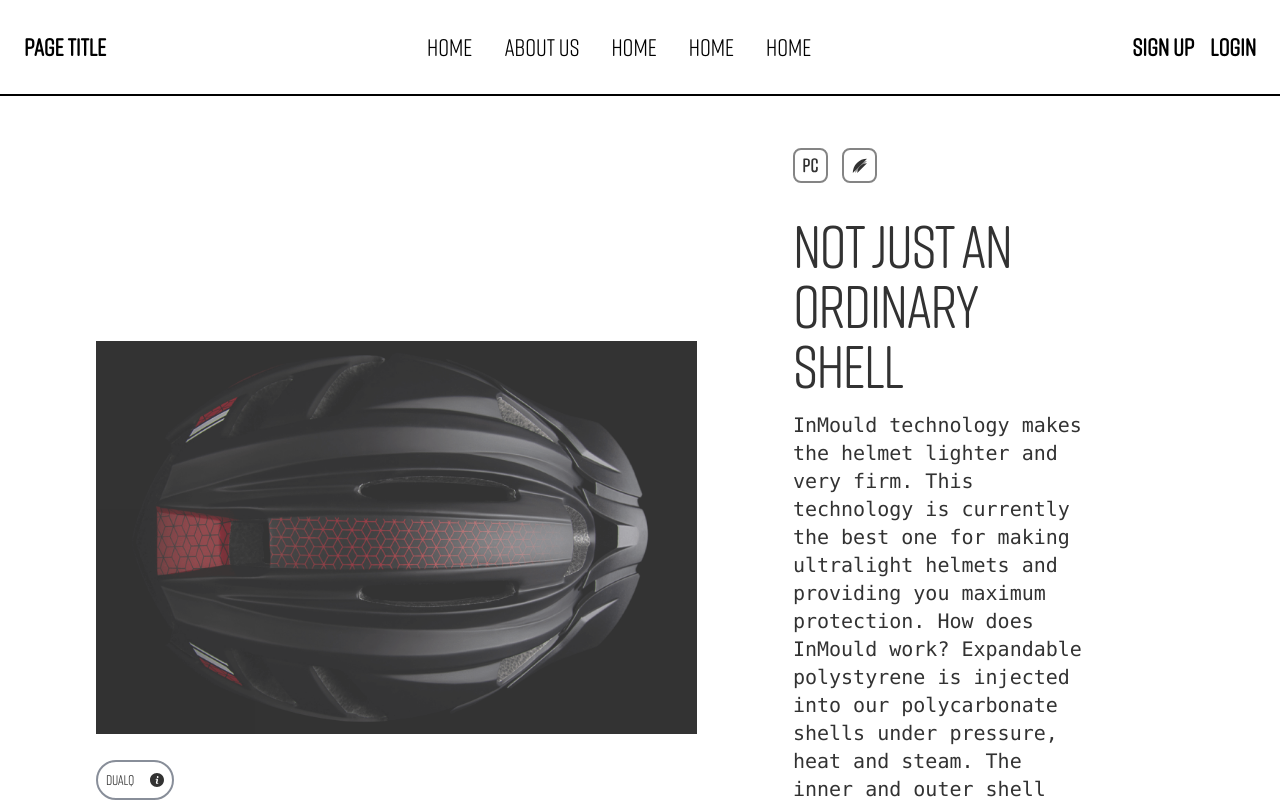
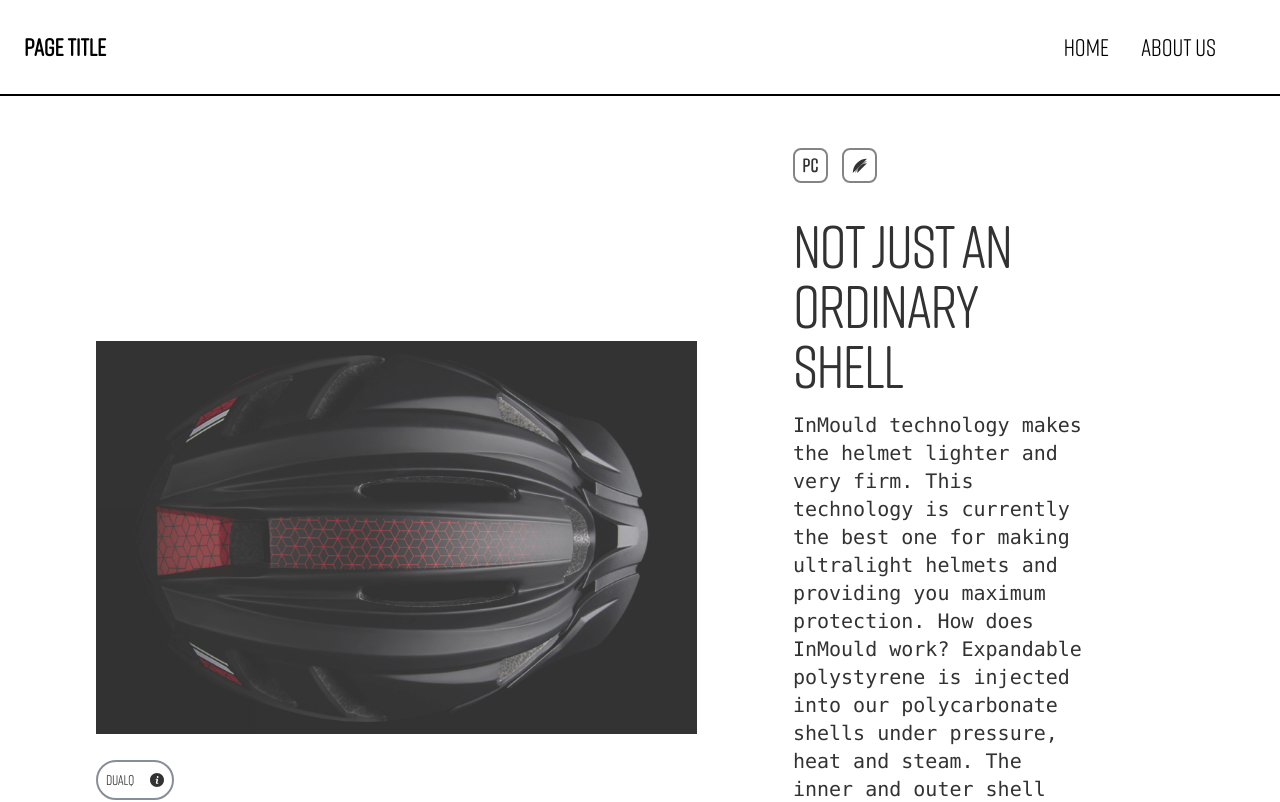
Before and after one commit to Recursive-Solutions-LLC/LandHelmet, a Next.js app: page / in a window 1280 px wide. Shown: the top 802 px of the page. Built offline with nearby package versions, Linux system fonts and the light colour scheme.

Commit message:
LH-4 Create HeaderNav Component

```diff
--- a/src/app/components/layout/Header.tsx
+++ b/src/app/components/layout/Header.tsx
@@ -2,19 +2,29 @@
 import Link from "next/link"
 import { Popover, Transition } from "@headlessui/react"
 import { Bars3Icon, XMarkIcon } from "@heroicons/react/16/solid";
-import { Fragment } from "react";
+import { FC, Fragment } from "react";
+import HeaderNavItem from "../model/HeaderNavItem";
+import { NavItems, SubNavItems } from "../model/NavItem";
 
-const Header = () => {
+interface HeaderProps {
+    navItems: NavItems[];
+    subNavItems: SubNavItems[][];
+  }
+
+
+const Header: FC<HeaderProps> = ({ navItems, subNavItems }) => {
     return (
-        <Popover className={"font-custom text-[#000] container mx-auto flex items-center border-b-2 border-black text-2xl px-6 py-2 h-24 mb-8 z-999"}>
+        <Popover className={"font-custom text-[#000] container mx-auto flex justify-between items-center border-b-2 border-black text-2xl px-6 py-2 h-24 mb-8 z-1"}>
             <h1 className="font-bold">Page Title</h1>
             <div className="grow">
-                <div className="hidden md:flex items-center justify-center gap-2 md:gap-8">
-                    <Link href="/">Home</Link>
-                    <Link href="/about-us">About Us</Link>
-                    <Link href="/">Home</Link>
-                    <Link href="/">Home</Link>
-                    <Link href="/">Home</Link>
+                <div className="hidden md:flex items-center justify-end mr-10 gap-2 md:gap-8">
+                    {navItems.map((navItem, index) => (
+                        <HeaderNavItem
+                            key={index}
+                            navItem={navItem}
+                            subNavItems={subNavItems[index] || []}
+                        />
+                    ))}
                 </div>
             </div>
             <div className="flex grow items-center justify-end md:hidden">
@@ -38,7 +48,7 @@ const Header = () => {
                 leaveTo="opacity-0 scale-95"
             >
                 <Popover.Panel focus className="absolute inset-x-0 top-0 right-0 origin-top-right transform p-2
-                transition md:hidden block opacity-100 z-998">
+                transition md:hidden block opacity-100">
                     <div className="rounded-lg bg-[#fff] shadow-lg ring-1  divide-y-2 opacity-100 block
                     divide-gray-50">
                         <div className="px-5 pt-5 pb-6 opacity-100">
@@ -55,35 +65,19 @@ const Header = () => {
                             </div>
                             <div className="mt-6 opacity-100">
                                 <nav className="grid gap-y-8">
-                                    <Link href="/" className="text-black focus:outline-none focus:ring-2 focus:ring-inset focus:ring-gray-500 px-2">Home</Link>
-                                    <Link href="/" className="text-black focus:outline-none focus:ring-2 focus:ring-inset focus:ring-gray-500 px-2">Home</Link>
-                                    <Link href="/" className="text-black focus:outline-none focus:ring-2 focus:ring-inset focus:ring-gray-500 px-2">Home</Link>
-                                    <Link href="/" className="text-black focus:outline-none focus:ring-2 focus:ring-inset focus:ring-gray-500 px-2">Home</Link>
-                                    <Link href="/" className="text-black focus:outline-none focus:ring-2 focus:ring-inset focus:ring-gray-500 px-2">Home</Link>
+                                    {navItems.map((navItem, index) => (
+                                        <HeaderNavItem
+                                            key={index}
+                                            navItem={navItem}
+                                            subNavItems={subNavItems[index] || []}
+                                        />
+                                    ))}
                                 </nav>
-                            </div>
-                            <div className="mt-6 flex flex-col items-center gap-2 opacity-100">
-                                <Link href="register" className="rounded-md bg-[#fff] px-4 py-2 text-sm font-medium text-black md:text-xl w-full border-2
-                                focus:outline-none focus:ring-2 focus:ring-inset focus:ring-gray-500">
-                                    Sign up
-                                </Link>
-                                <Link href="register" className="rounded-md bg-gray-500 px-4 py-2 text-sm font-medium md:text-xl w-full
-                                focus:outline-none focus:ring-2 focus:ring-inset focus:ring-gray-500">
-                                    Login
-                                </Link>
                             </div>
                         </div>
                     </div>
                 </Popover.Panel>
             </Transition>
-            <div className="hidden md:block">
-                <Link href="register" className="mr-4 font-bold">
-                    Sign up
-                </Link>
-                <Link href="register" className="font-bold">
-                    Login
-                </Link>
-            </div>
         </Popover>
     );
 };
--- /dev/null
+++ b/src/app/components/model/HeaderNavItem.tsx
@@ -0,0 +1,29 @@
+"use client";
+import { useState } from 'react';
+import { NavItems, SubNavItems } from "../model/NavItem";
+
+const HeaderNavItem = ({ navItem, subNavItems }: { navItem: NavItems; subNavItems: SubNavItems[] }) => {
+    const [isHovered, setIsHovered] = useState(false);
+    return (
+        <div className="z-1 relative group" onMouseEnter={() => setIsHovered(true)} onMouseLeave={() => setIsHovered(false)}>
+            <a href={navItem.link} className="hidden md:flex">
+                {navItem.title}
+            </a>
+            <a href={navItem.link} className="md:hidden block text-black focus:outline-none focus:ring-2 focus:ring-inset focus:ring-gray-500 px-2">
+                {navItem.title}
+            </a>
+            {subNavItems.length > 0 && (
+                <div
+                    className={`z-20 justify-left absolute top-full left-5 bg-white shadow-md p-2 w-5rem border-2 border-black ${isHovered ? 'block' : 'hidden'}`}
+                >
+                    {subNavItems.map((subNavItem, index) => (
+                        <div key={index} style={{ width: '7rem' }}>
+                            <a href={subNavItem.link} className='hidden md:flex'>{subNavItem.title}</a>
+                            <a href={subNavItem.link} className='md:hidden block text-black focus:outline-none focus:ring-2 focus:ring-inset focus:ring-gray-500 px-2'>{subNavItem.title}</a>
+                        </div>
+                    ))}
+                </div>
+            )}
+        </div>
+    );
+}; export default HeaderNavItem;
--- /dev/null
+++ b/src/app/components/model/NavItem.tsx
@@ -0,0 +1,9 @@
+export interface NavItems {
+  title: string;
+  link: string;
+}
+
+export interface SubNavItems {
+    title: string;
+    link: string;
+  }
--- a/src/app/page.tsx
+++ b/src/app/page.tsx
@@ -6,6 +6,7 @@ import Header from "../app/components/layout/Header";
 import Details from "../app/components/containers/Details";
 import Quote from "../app/components/containers/Quote";
 import { Product,DetailProps } from "../app/components/model/Product";
+import { NavItems, SubNavItems } from "./components/model/NavItem";
 
 export default function Home() {
   const variants = {
@@ -28,9 +29,24 @@ export default function Home() {
   }
 ]
 
+const navItems: NavItems []= [
+  { title: "Home", link: "/" },
+  { title: "About Us", link: "/about-us" },
+];
+
+const subNavItems:SubNavItems[][]= [
+  [
+      { title: "Sub Item 1", link: "/sub-item-1" },
+      { title: "Sub Item 2", link: "/sub-item-2" },
+  ],
+  [
+      { title: "Sub Item 3", link: "/sub-item-3" },
+      { title: "Sub Item 4", link: "/sub-item-4" },
+  ]
+];
   return (
     <>
-      <Header/>
+      <Header  navItems={navItems} subNavItems={subNavItems}/>
       <main className="flex min-h-screen flex-col items-center justify-between lg:px-24 px-10">
         <ShowCase title="NOT JUST AN ORDINARY SHELL" description="InMould technology makes the helmet lighter and very firm. This technology is currently the best one for making ultralight helmets and providing you maximum protection. How does InMould work? Expandable polystyrene is injected into our polycarbonate shells under pressure, heat and steam. The inner and outer shell are just one piece, they will not separate, so you can enjoy your ride to the fullest." image="/images/helmet-feature1@2x.png" icon={['/images/icon_pc.svg', "/images/icon_inmold.svg"]} variants={variants}></ShowCase>
         <Details product={products} />
--- a/src/pages/about-us/index.tsx
+++ b/src/pages/about-us/index.tsx
@@ -5,19 +5,34 @@ import Footer from "../../app/components/layout/Footer";
 import Header from "../../app/components/layout/Header";
 import Details from "@/app/components/containers/Details";
 import Quote from "@/app/components/containers/Quote";
-import { Product,DetailProps } from "@/app/components/model/Product";
+import { Product, DetailProps } from "@/app/components/model/Product";
 import type { Metadata } from "next";
 import { Inter } from "next/font/google";
 import "../../app/globals.css";
+import { NavItems, SubNavItems } from "@/app/components/model/NavItem";
 
 const AboutUs = () => {
+  const navItems: NavItems[] = [
+    { title: "Home", link: "/" },
+    { title: "About Us", link: "/about-us" },
+  ];
 
+  const subNavItems: SubNavItems[][] = [
+    [
+      { title: "Sub Item 1", link: "/sub-item-1" },
+      { title: "Sub Item 2", link: "/sub-item-2" },
+    ],
+    [
+      { title: "Sub Item 3", link: "/sub-item-3" },
+      { title: "Sub Item 4", link: "/sub-item-4" },
+    ]
+  ];
   return (
     <>
-      <Header/>
+      <Header navItems={navItems} subNavItems={subNavItems} />
 
 
-      <Footer/>
+      <Footer />
     </>
   );
 }
```
